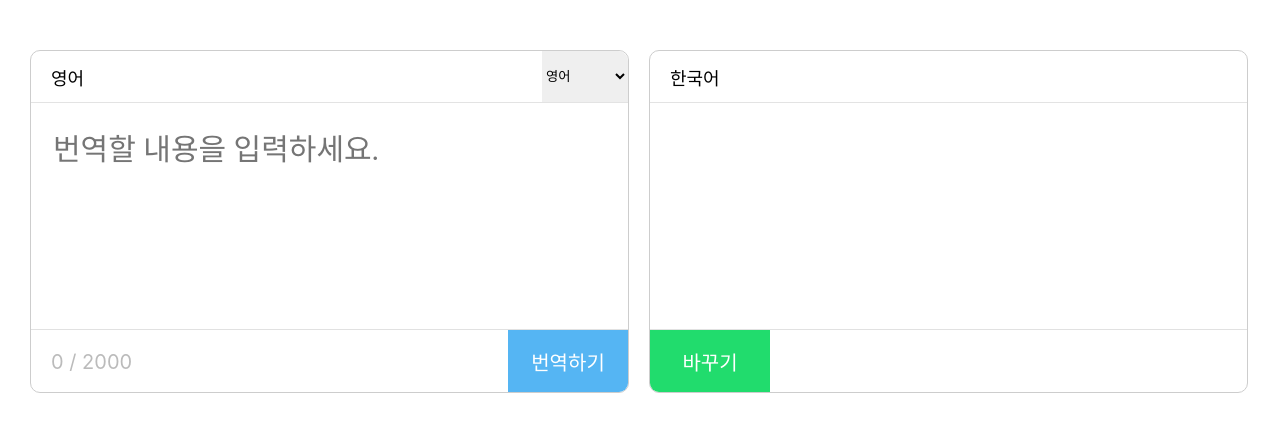
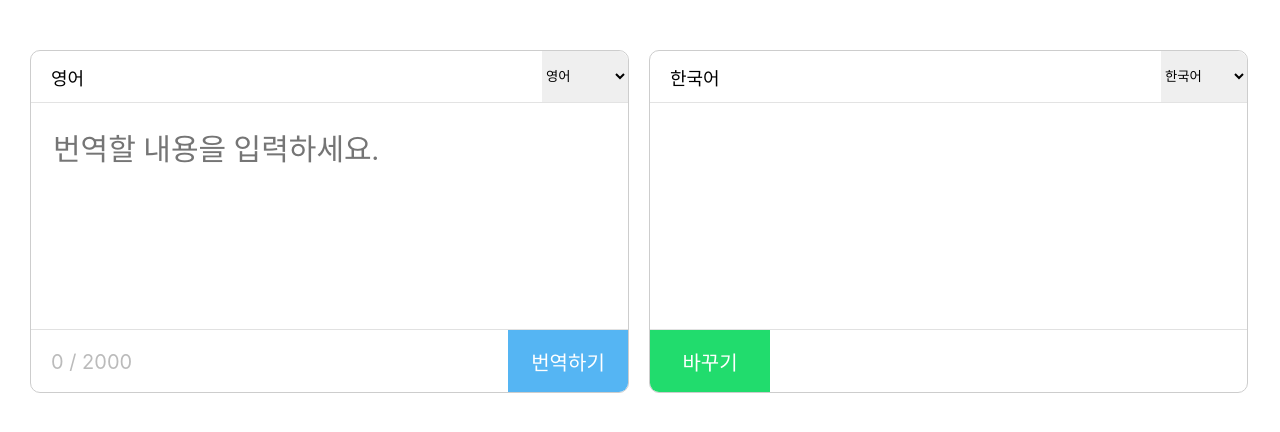
Before and after one commit to woooovely/translator, a Next.js app: page / in a window 1280 px wide. Shown: the top 432 px of the page. Built offline with nearby package versions, Linux system fonts and the light colour scheme.

Commit message:
docs: 번역된 언어 옵션 추가

```diff
--- a/pages/index.tsx
+++ b/pages/index.tsx
@@ -64,7 +64,9 @@ const TranslatePage = () => {
               }}
             >
               {Object.keys(languageMap).map((key) => (
-                <option key={key} value={key}>{key}</option>
+                <option key={key} value={key}>
+                  {key}
+                </option>
               ))}
             </S.SelectLangauge>
           </S.LanguageTitleBox>
@@ -90,6 +92,18 @@ const TranslatePage = () => {
         <S.KorTranlatedBox>
           <S.LanguageTitleBox>
             <S.LanguageTitle>{target}</S.LanguageTitle>
+            <S.SelectLangauge
+              value={target}
+              onChange={(e: React.ChangeEvent<HTMLSelectElement>) => {
+                setTarget(e.target.value);
+              }}
+            >
+              {Object.keys(languageMap).map((key) => (
+                <option key={key} value={key}>
+                  {key}
+                </option>
+              ))}
+            </S.SelectLangauge>
           </S.LanguageTitleBox>
           <S.InputContainer>
             <S.TranslatedText>{translatedText}</S.TranslatedText>
```
